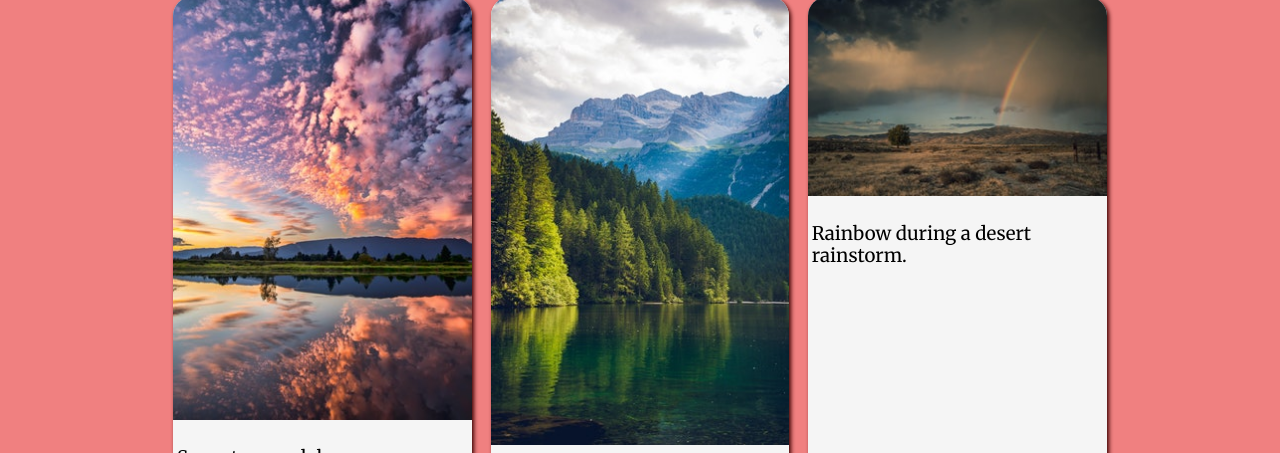
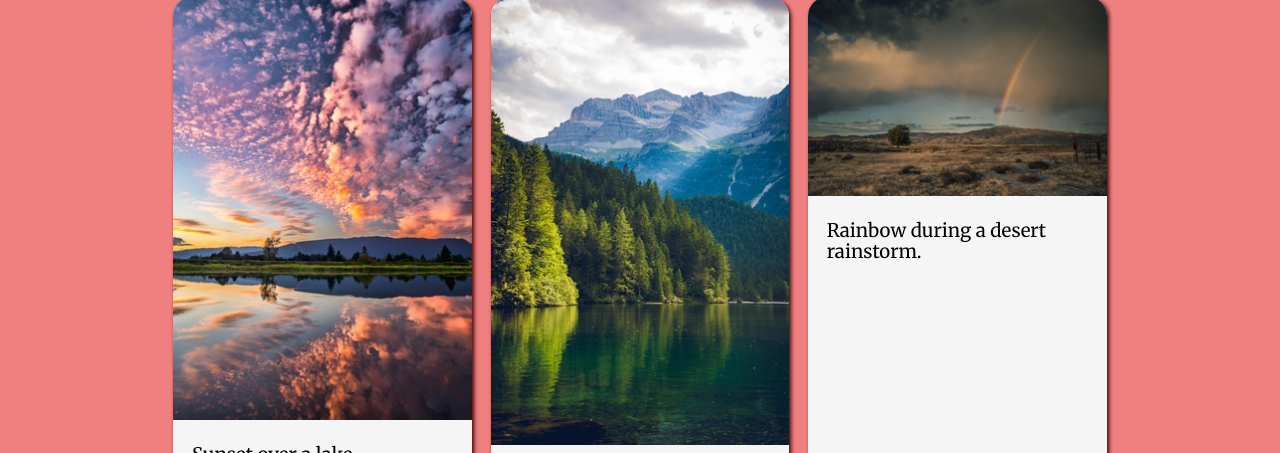
Before and after one commit to corniab/wdd230, a plain HTML site: page lesson7/gallery-7.html in a window 1280 px wide. Shown: the part 347-800 px from the top of the page. Drawn offline with Linux system fonts and the light colour scheme; a script that the page names is missing.

Commit message:
added margin to p tag in gallery

```diff
--- a/lesson7/css/small.css
+++ b/lesson7/css/small.css
@@ -236,7 +236,7 @@ figure {
 }
 
 #gallery-main p {
-  padding: 0.2em;
+  margin: 1em;
 }
 /*------------- CLEARFIX --------------------*/
 .clearfix:after {
```
